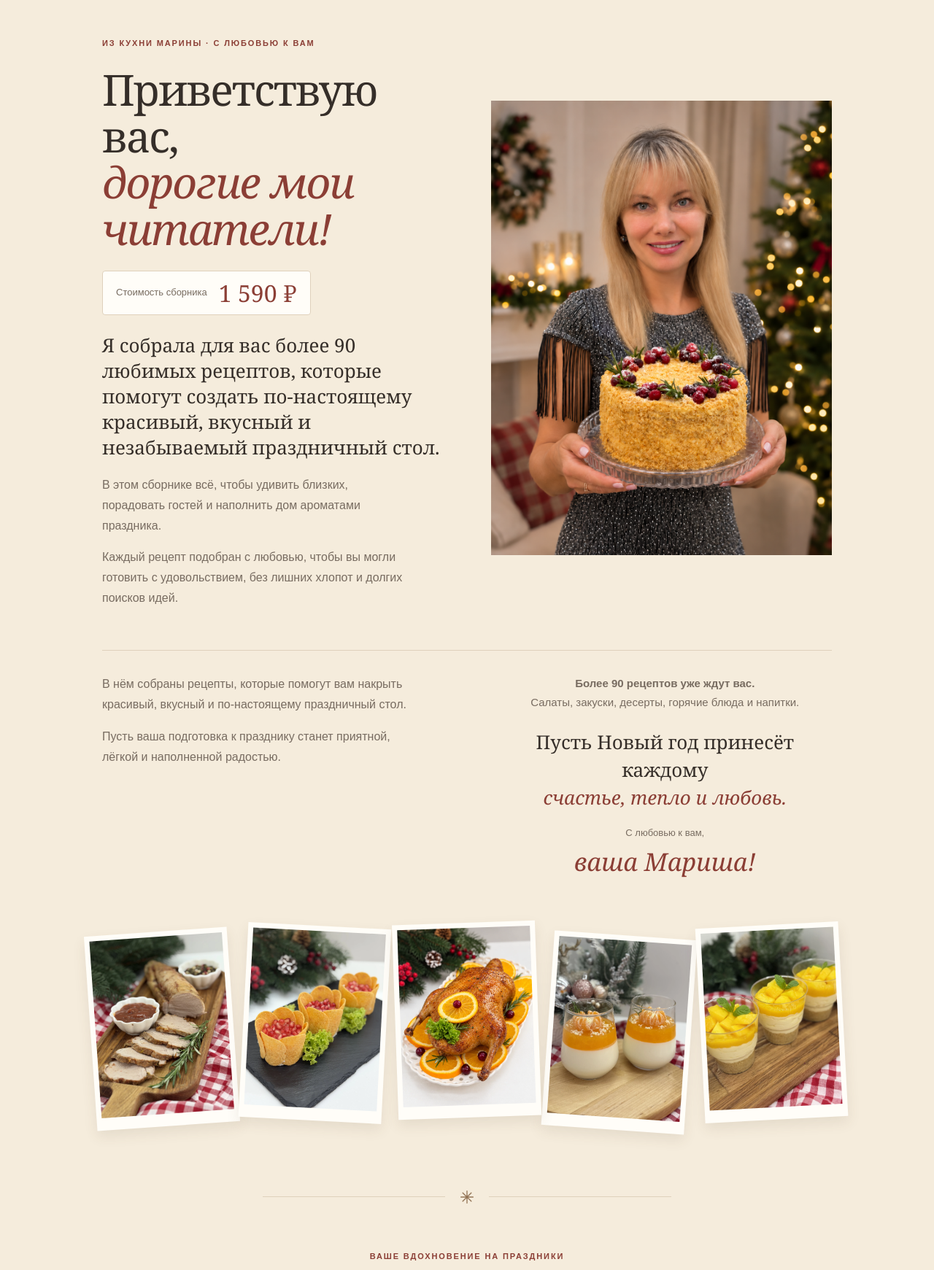
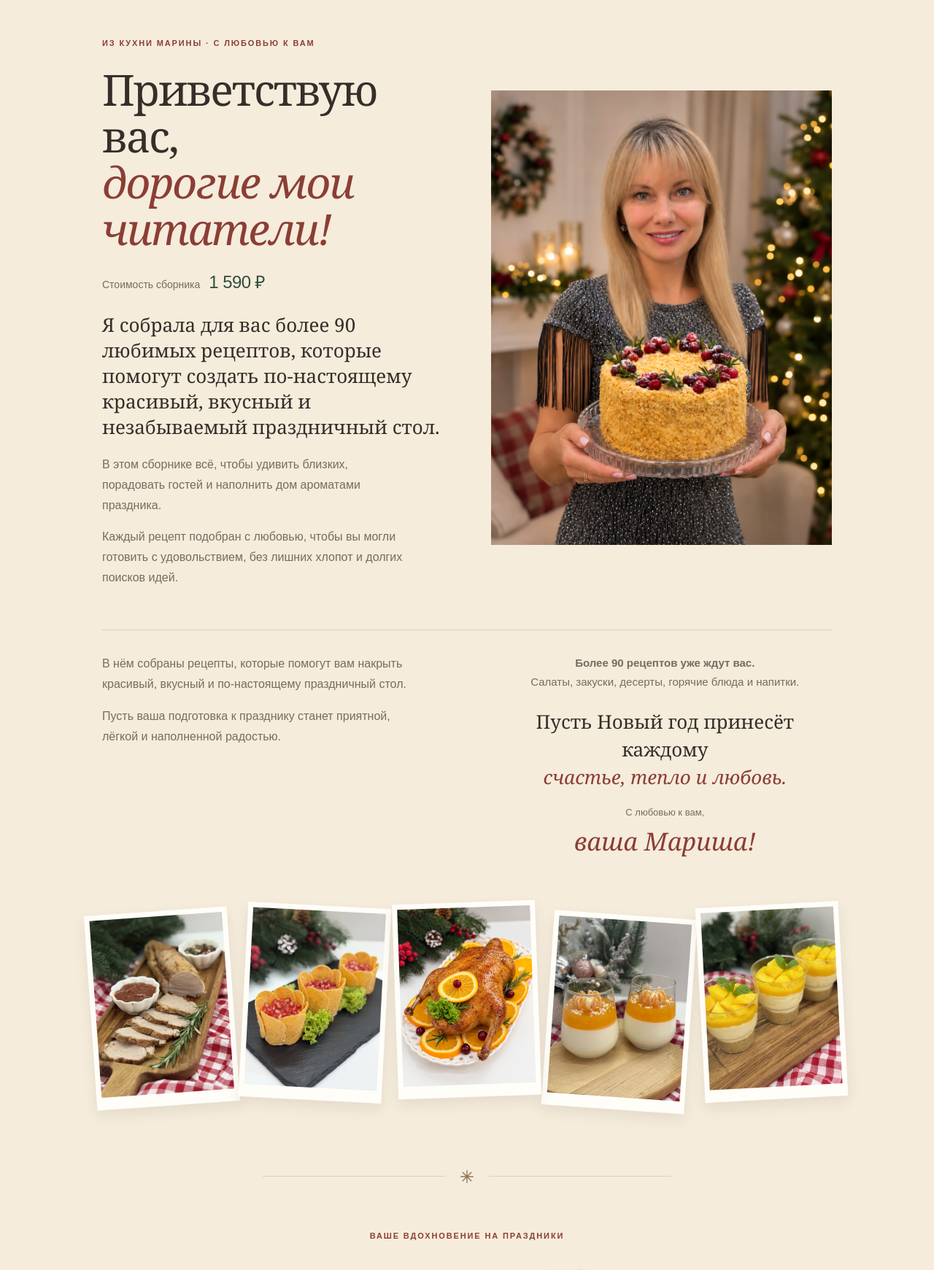
Before and after one commit to artemkapluggaV5/ReciepeBook, a Django app: page / in a window 1280 px wide. Shown: the part 91-1832 px from the top of the page at 73% size. Run offline with Django 5.2, Linux system fonts and the light colour scheme; data comes from the database, SQL or seed files in the repository; data that the repository does not hold is empty; parts of the project's set-up code (start-up, migrations or seed data) failed here and were passed over.

Commit message:
Refine welcome price typography and remove boxed styling

```diff
--- a/static/css/cozy.css
+++ b/static/css/cozy.css
@@ -14,7 +14,8 @@ body{background:var(--cream);color:var(--ink)}
 .cozy-divider:before,.cozy-divider:after{content:'';height:1px;background:var(--line);flex:1}
 .welcome{display:grid;grid-template-columns:1fr 1fr;align-items:center;gap:60px;padding-top:68px;padding-bottom:82px}
 .welcome h1{font-size:clamp(48px,5.7vw,76px);line-height:1.04;margin:0 0 30px}
-.welcome-price{display:inline-flex;align-items:center;flex-wrap:wrap;gap:8px 16px;max-width:100%;box-sizing:border-box;margin:0 0 24px;padding:12px 18px;border:1px solid var(--line);border-radius:4px;background:var(--paper)}.welcome-price>span{font:500 13px/1.4 var(--sans);color:var(--muted)}.welcome-price>strong{font:400 32px/1.1 var(--serif);color:var(--accent);white-space:nowrap}
+.welcome-price{display:flex;align-items:baseline;flex-wrap:wrap;gap:6px 12px;max-width:100%;margin:0 0 26px}.welcome-price>span{font:400 14px/1.5 var(--sans);color:var(--muted)}.welcome-price>strong{font:500 24px/1.3 var(--sans);letter-spacing:-.025em;font-variant-numeric:lining-nums;color:var(--forest);white-space:nowrap}
+@media(max-width:600px){.welcome-price{justify-content:center;gap:6px 10px;margin-bottom:24px}.welcome-price>span{font-size:13px}.welcome-price>strong{font-size:23px}}
 .welcome-copy>.welcome-lead{font-family:var(--serif);font-size:24px;line-height:1.5;color:var(--ink);margin:0 0 24px}
 .welcome-copy>p:not(.cozy-kicker):not(.welcome-lead){font-size:15px;max-width:375px}
 .cozy-link{display:inline-flex;gap:25px;align-items:center;color:var(--accent);font-size:14px;font-weight:600;border-bottom:1px solid #b58a76;padding:8px 0;text-decoration:none}
--- a/templates/base.html
+++ b/templates/base.html
@@ -16,7 +16,7 @@
   <link rel="stylesheet" href="{% static 'css/compat.css' %}">
   <link rel="stylesheet" href="{% static 'css/holiday.css' %}?v=1f38be0842">
   <link rel="apple-touch-icon" href="{% static 'img/apple-touch-icon.png' %}">
-  <link rel="stylesheet" href="{% static 'css/cozy.css' %}?v=welcome-price-1">
+  <link rel="stylesheet" href="{% static 'css/cozy.css' %}?v=welcome-price-2">
   <script src="{% static 'js/site.js' %}" defer></script>
   {% if not sales_enabled %}<meta name="robots" content="noindex,nofollow">{% endif %}
 </head>
```
